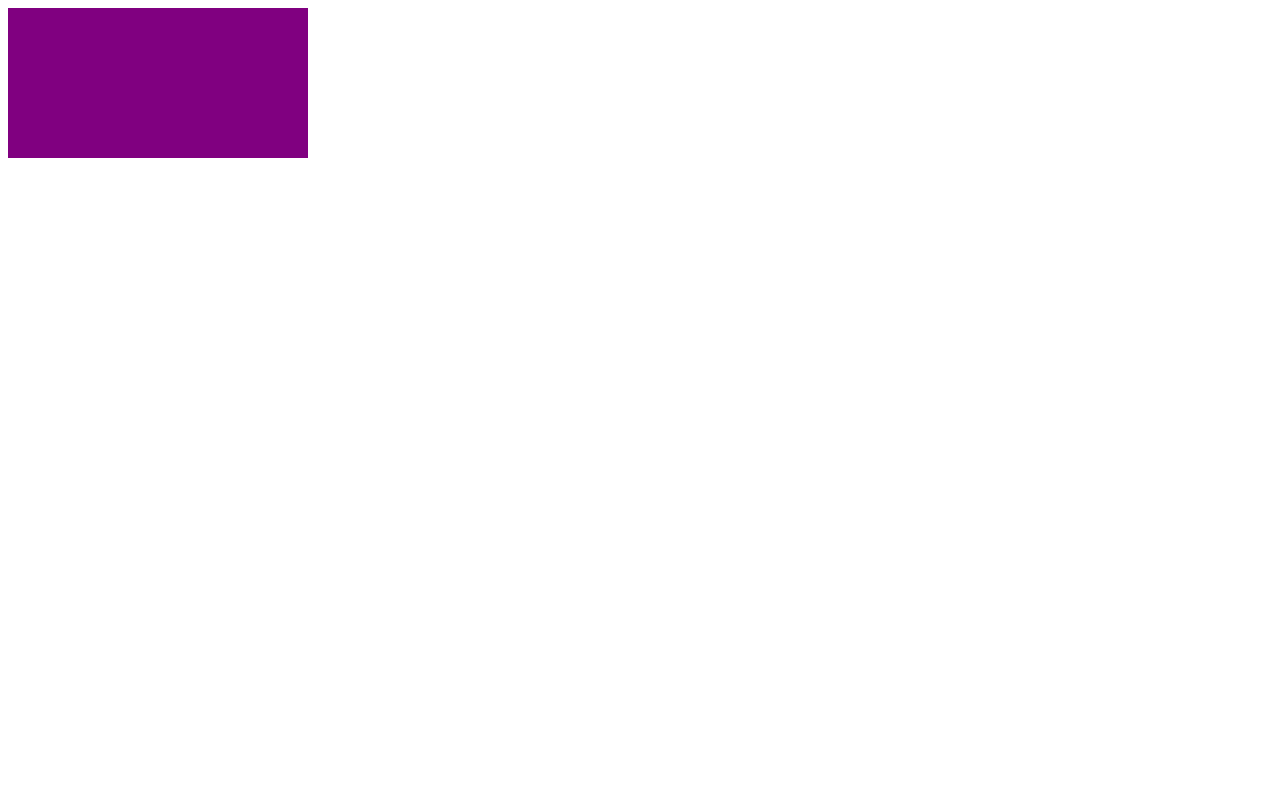
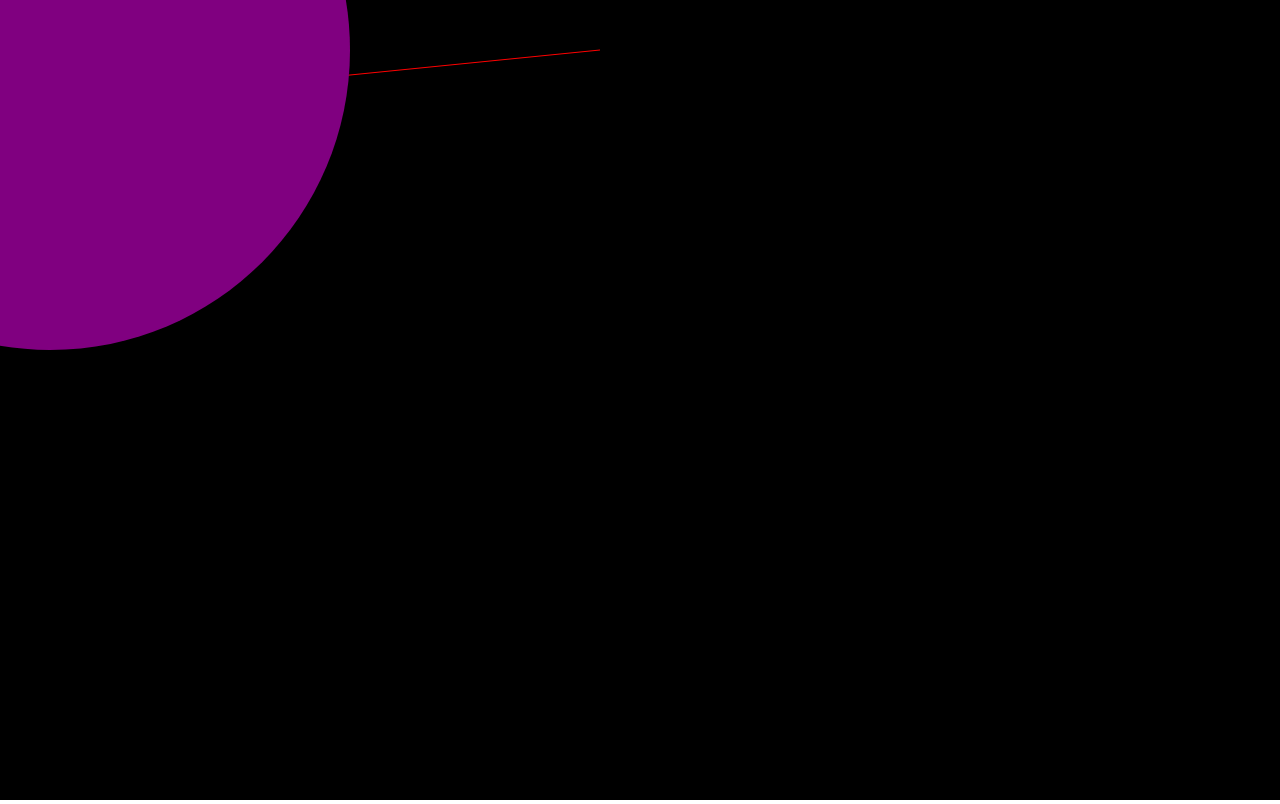
Before and after one commit to nchchow/patatap, a plain HTML site: page index.html in a window 1280 px wide. Drawn offline with Linux system fonts and the light colour scheme.

Commit message:
link css and set black background

```diff
--- /dev/null
+++ b/assets/css/circles.css
@@ -0,0 +1,10 @@
+body, html {
+  height: 100%;
+  margin: 0;
+}
+
+canvas {
+  width: 100%;
+  height: 100%;
+  background: black;
+}
--- a/index.html
+++ b/index.html
@@ -6,6 +6,7 @@
   <meta name="viewport" content="width=device-width, initial-scale=1.0">
   <title>Circles</title>
   <script src="assets/js/lib/paper-full.js"></script>
+  <link rel="stylesheet" href="assets/css/circles.css">
   <!-- Define inlined PaperScript associate it with myCanvas -->
   <script type="text/paperscript" canvas="myCanvas">
     // Create a Paper.js Path to draw a line into it:
```
